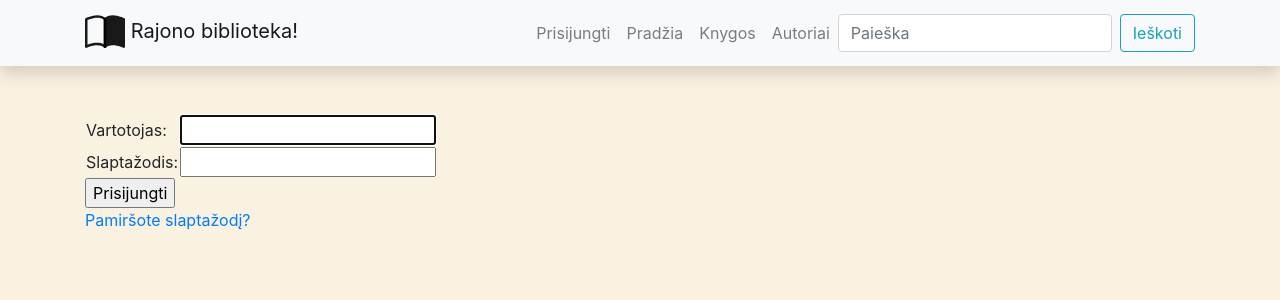
After one commit to ram-pyth/djangoPTU18, a Django app: page /accounts/login/ in a window 1280 px wide. The commit adds this page. Shown: the top 300 px of the page. Run offline with Django 4.2, Linux system fonts and the light colour scheme; some libraries are stand-ins or nearby versions.

Commit message:
paskaita 7 vartotojo prisijungimas su nukreipimu į prieš tai buvusį puslapį

```diff
--- a/library/static/css/styles.css
+++ b/library/static/css/styles.css
@@ -1,11 +1,12 @@
 body {
     background-color: #faf2e1;
 }
-
+/*
 .sidebar-nav {
     list-style: none;
     margin-top: 5px;
 }
+*/
 
 .card {
     height: 430px;
--- a/library/templates/base.html
+++ b/library/templates/base.html
@@ -62,6 +62,19 @@
         </button>
         <div class="collapse navbar-collapse" id="navbarResponsive">
           <ul class="navbar-nav ml-auto">
+
+
+            {% if user.is_authenticated %}
+            <li class="nav-item">
+              <a class="nav-link" >{{ user }}</a>
+            </li>
+            {% else %}
+            <li class="nav-item">
+              <a class="nav-link" href="{% url 'login' %}?next={{ request.path }}">Prisijungti</a>
+            </li>
+            {% endif %}
+
+
             <li class="nav-item">
               <a class="nav-link" href="{% url 'index' %}">Pradžia</a>
             </li>
--- a/library/templates/index.html
+++ b/library/templates/index.html
@@ -6,4 +6,5 @@
 <p>Knygų egzempliorių skaičius: {{ num_bookinstances_t }}</p>
 <p>Autorių skaičius: {{ num_authors_t }}</p>
 <p>Šiuo momentu laisvi {{ num_instances_available_t }} knygų egz.</p>
+<h3>Sveiki {{ user }}, jūs lankotės šiame puslapyje {{ num_visits_t }} kartą.</h3>
 {% endblock %}
--- /dev/null
+++ b/library/templates/registration/login.html
@@ -0,0 +1,20 @@
+{% extends "base.html" %}
+{% block content %}
+
+<form method="post" action="{% url 'login' %}">
+    {% csrf_token %}
+    <table>
+        <tr>
+            <td>Vartotojas:</td>
+            <td>{{ form.username }}</td>
+        </tr>
+        <tr>
+            <td>Slaptažodis:</td>
+            <td>{{ form.password }}</td>
+        </tr>
+    </table>
+    <input type="submit" value="Prisijungti"/>
+    <input type="hidden" name="next" value="{{ next }}"/>
+</form>
+<p><a href="{% url 'password_reset' %}">Pamiršote slaptažodį?</a></p>
+{% endblock %}
--- a/mysite/urls.py
+++ b/mysite/urls.py
@@ -26,3 +26,8 @@ urlpatterns = [
     path('', RedirectView.as_view(url='library/', permanent=True)),
 ] + static(settings.STATIC_URL, document_root=settings.STATIC_ROOT) \
   + static(settings.MEDIA_URL, document_root=settings.MEDIA_ROOT)
+
+
+urlpatterns += [
+    path("accounts/", include('django.contrib.auth.urls')),
+]
```
Also changed, not shown: library/views.py (+6 -1 lines), db.sqlite3, library/urls.py (line endings or trailing spaces).
